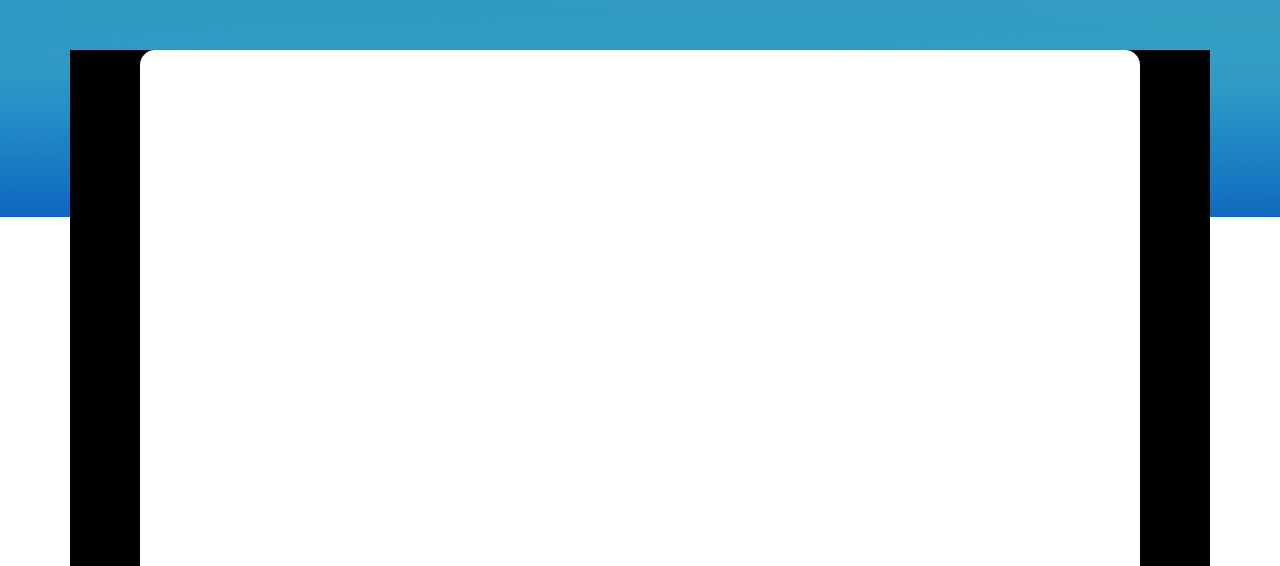
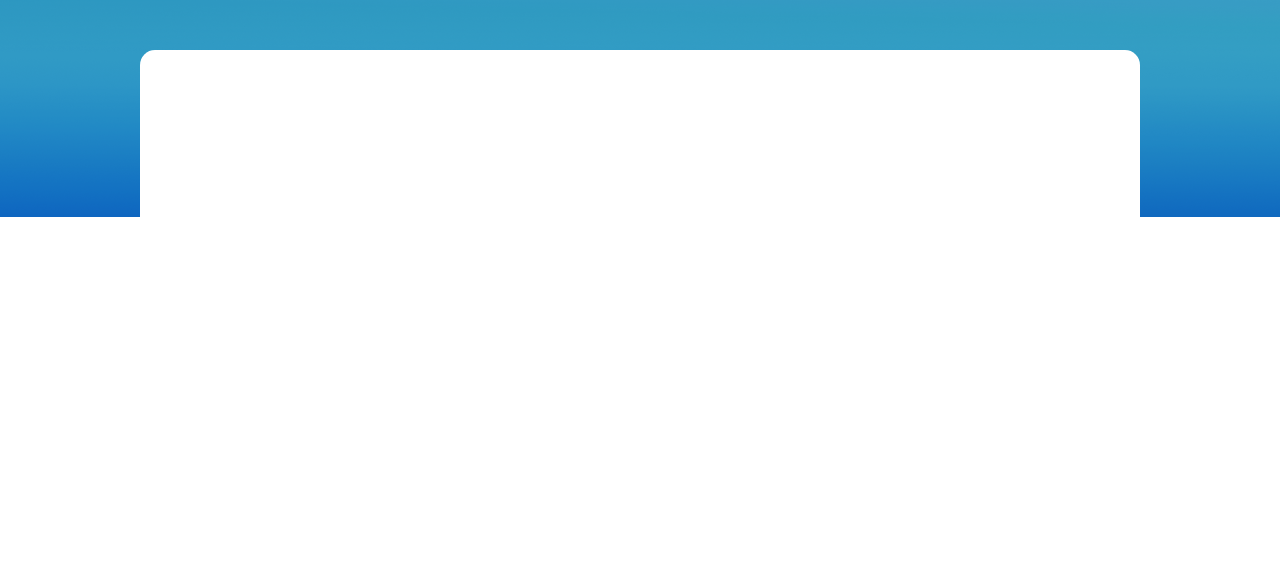
Before and after one commit to ResiSuryaAgustian/Detikcom_FrontendDesignAssignment, a plain HTML site: page Detikcom_FrontendDesignAssignment_ResiSuryaAgustian/register.html in a window 1280 px wide. Shown: the part 234-800 px from the top of the page. Drawn offline with nearby package versions, Linux system fonts and the light colour scheme.

Commit message:
Update register.html

```diff
--- a/Detikcom_FrontendDesignAssignment_ResiSuryaAgustian/register.html
+++ b/Detikcom_FrontendDesignAssignment_ResiSuryaAgustian/register.html
@@ -43,7 +43,7 @@
 
     <!--FORM-->
 
-    <div class="container bg-black">
+    <div class="container">
         <div class="mechareg">
             <div class="mecha1reg"></div>
         </div>
```
